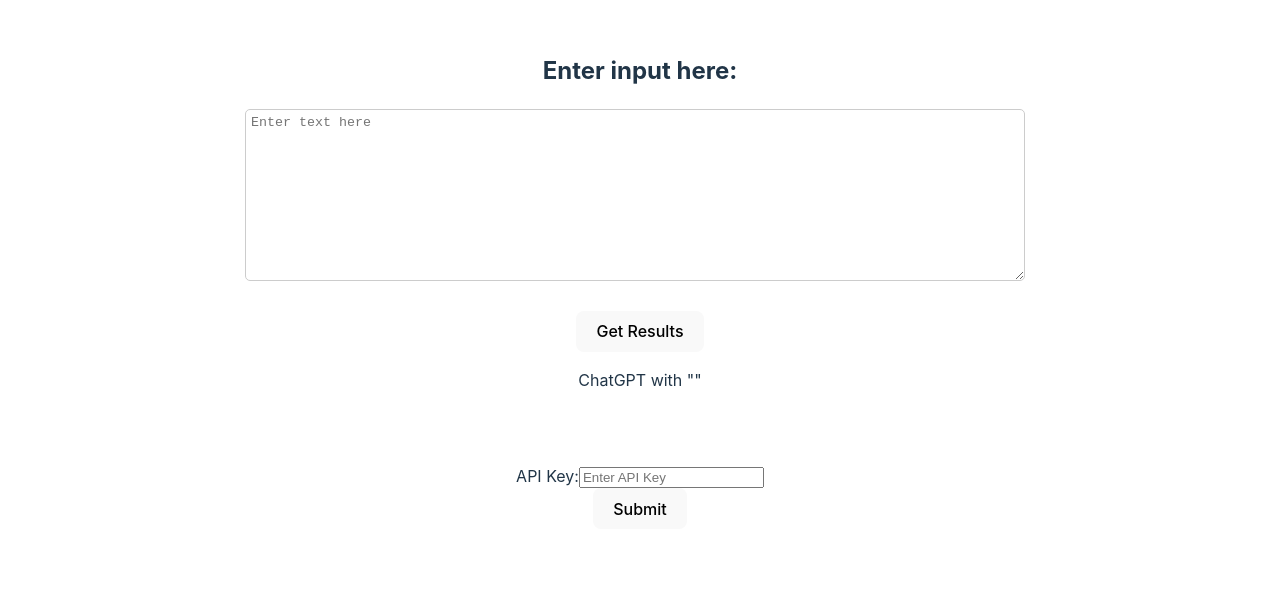
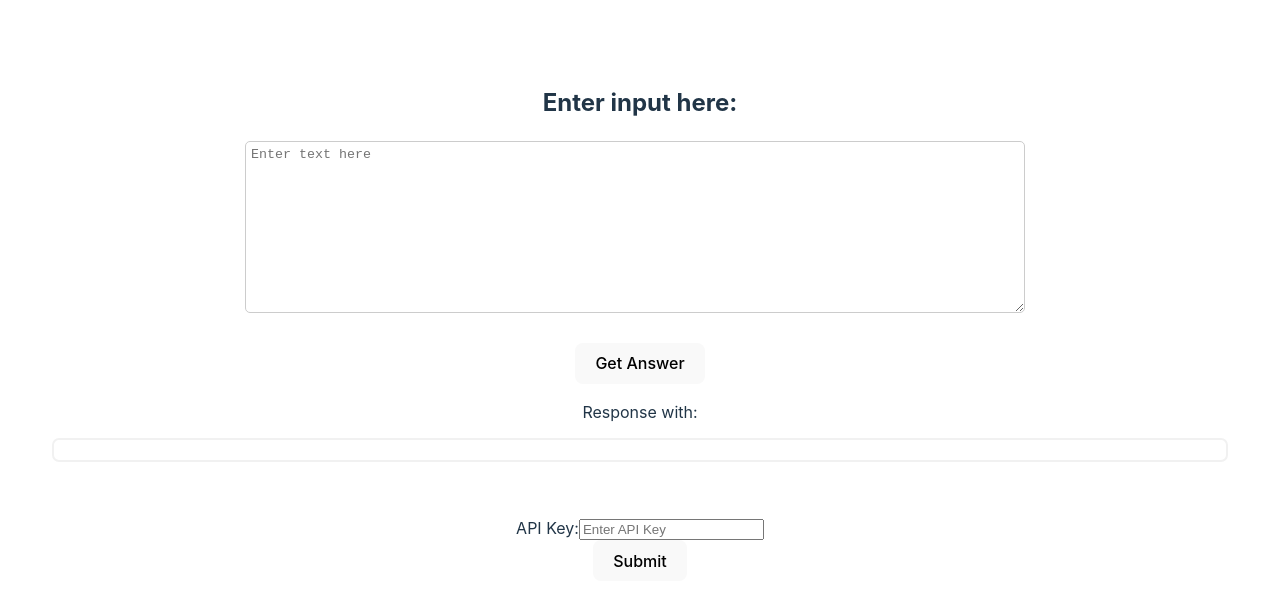
Before and after one commit to pgsweet/ChatGPT-Website, a React (Vite) app: page / in a window 1280 px wide. Shown: the part 119-724 px from the top of the page. Built offline with nearby package versions, Linux system fonts and the light colour scheme.

Commit message:
chore: Update App.css and App.tsx
This commit refactors the App.css and App.tsx files. It removes unused CSS styles from App.css and adds the ChatGPT component and UserInput component to App.tsx. Additionally, it moves the API key input and submit button to the bottom of the form.

```diff
--- a/src/App.css
+++ b/src/App.css
@@ -6,5 +6,12 @@
 
 .Footer {
   margin-top: 2rem;
+}
 
+.App {
+  display: flex;
+  flex-direction: column;
+  justify-content: center;
+  align-items: center;
+  height: 100vh;
 }
--- a/src/App.tsx
+++ b/src/App.tsx
@@ -25,7 +25,7 @@ function App() {
   }
 
   return (
-    <div>
+    <div className="App">
       <UserInput/>
       <br></br>
       <ChatGPT/>
--- /dev/null
+++ b/src/gpt/ChatGPT.css
@@ -0,0 +1,7 @@
+.Response {
+    margin:auto;
+    width: 90vw;
+    outline: 2px solid #f1f1f1;
+    padding: 10px;
+    border-radius: 5px;
+}
--- a/src/gpt/ChatGPT.tsx
+++ b/src/gpt/ChatGPT.tsx
@@ -1,17 +1,24 @@
 import { useState } from "react";
+import { makeRequest } from "./OpenAI";
+import "./ChatGPT.css";
 
 export function ChatGPT(): JSX.Element {
     const [userInput, setUserInput] = useState<string>("");
+    const [response, setResponse] = useState<string>("");
 
-
-    function getResults() {
+    async function getResults() {
         setUserInput(localStorage.getItem("userInput") || "");
+        const response = await makeRequest(userInput);
+        setResponse(response || "");
     }
 
     return (
         <div>
-            <button onClick={getResults}>Get Results</button>
-            <p>ChatGPT with "{userInput}" </p>
+            <button onClick={getResults}>Get Answer</button>
+            <p>Response with:</p>
+            <div className="Response">
+                {response}
+            </div>
         </div>
     )
 }
--- a/src/gpt/OpenAI.tsx
+++ b/src/gpt/OpenAI.tsx
@@ -3,7 +3,7 @@ import OpenAI from "openai";
 export async function makeRequest(userInput: string) {
     const key = localStorage.getItem("OPENAI_API_KEY")?.replace(/['"]+/g, '')
     if (key === null) {
-        throw new Error("API key not found");
+        console.log("API key not found")
         return null;
     }
 
@@ -11,7 +11,7 @@ export async function makeRequest(userInput: string) {
     const response = await openai.chat.completions.create({
         model: "gpt-4o",
         messages: [
-            {role: "system", content: "You are a helpful assistant."},
+            {role: "system", content: "Please respond to the following question with newlines but no bolded or underlined content:"},
             {role: "user", content: userInput}
         ],
         temperature: 1,
```
